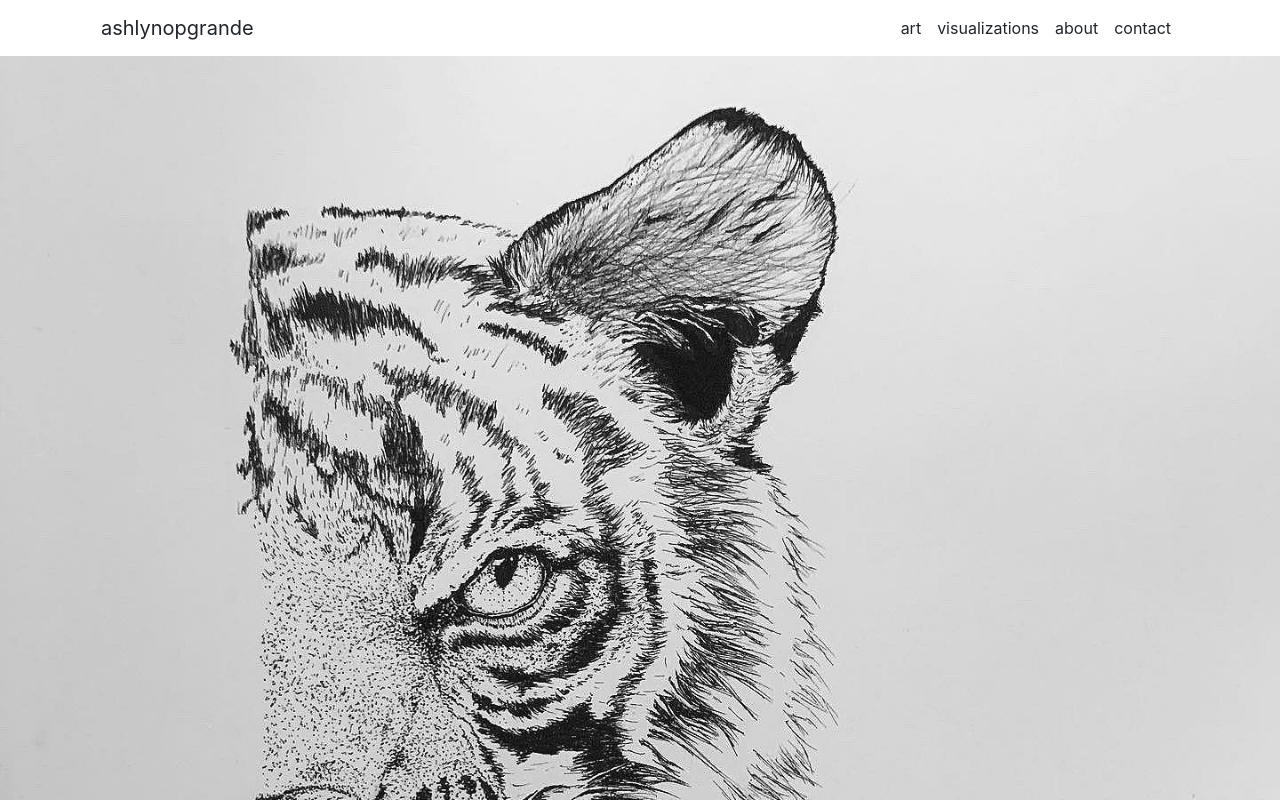
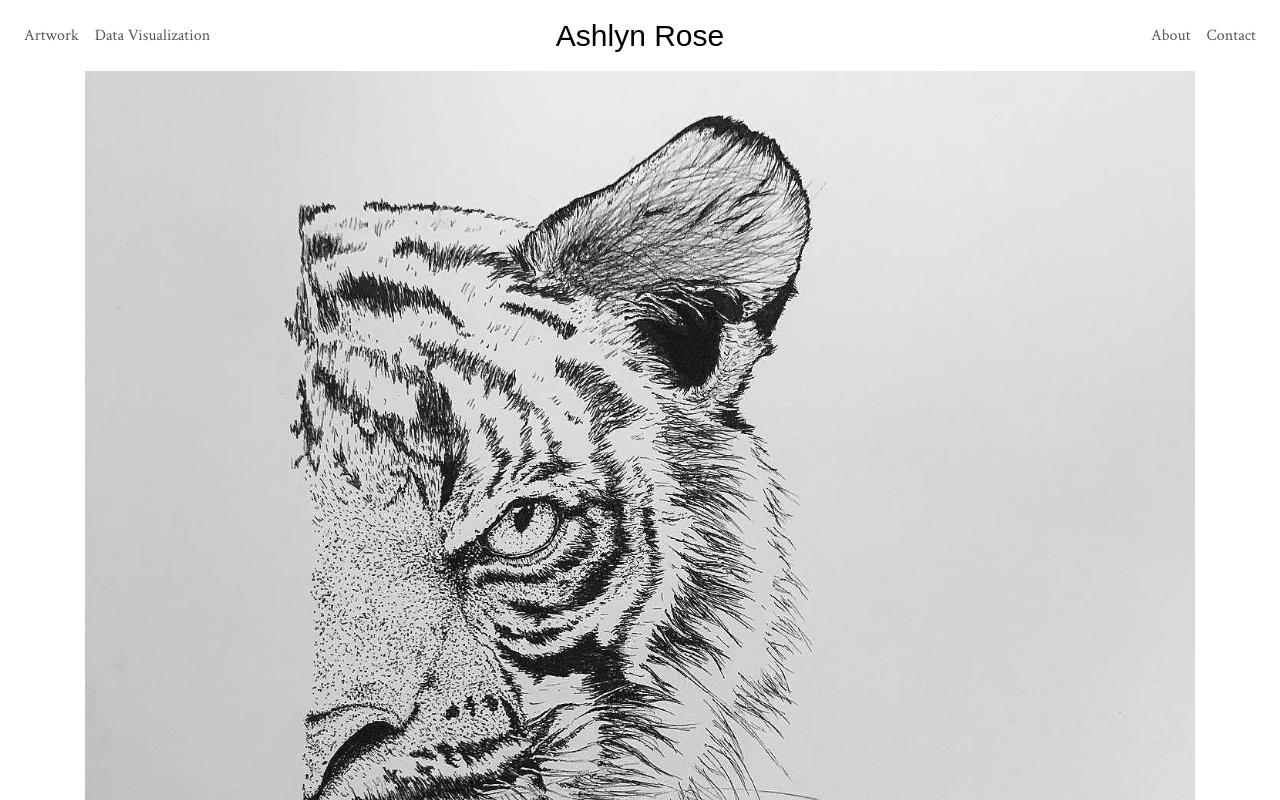
Before and after one commit to ashlyno/myportfolio, a plain HTML site: page index.html in a window 1280 px wide. Shown: the top 800 px of the page. Drawn offline with nearby package versions, Linux system fonts and the light colour scheme; a web font is replaced by a local one.

Commit message:
fixed navbars and added fonts

```diff
--- a/css/main.css
+++ b/css/main.css
@@ -0,0 +1,28 @@
+.navbar-brand {
+    color: black;
+    font-family: 'Lexend Peta', sans-serif;
+    font-size: 30px;
+}
+
+.navbar-brand:hover {
+    color: grey;
+}
+
+#title {
+    text-align: center;
+    margin: auto;
+    float: right;
+}
+
+.nav-link {
+    color: #575757;
+    font-family: 'Crimson Text', sans-serif;
+}
+
+.nav-link:hover {
+    color: #a9a9a9;
+}
+
+.body {
+    background-color: black
+}
--- a/index.html
+++ b/index.html
@@ -8,34 +8,45 @@
         <!-- Bootstrap CSS -->
         <link rel="stylesheet" href="https://stackpath.bootstrapcdn.com/bootstrap/4.4.1/css/bootstrap.min.css" integrity="sha384-Vkoo8x4CGsO3+Hhxv8T/Q5PaXtkKtu6ug5TOeNV6gBiFeWPGFN9MuhOf23Q9Ifjh" crossorigin="anonymous">
 
+        <!-- CSS -->
         <link rel="stylesheet" href="css/main.css"/>
 
-    <title>ashlynopgrande.com</title>
+        <!-- Fonts -->
+        <link href="https://fonts.googleapis.com/css2?family=Lexend+Peta&display=swap" rel="stylesheet">
+        <link href="https://fonts.googleapis.com/css2?family=Crimson+Text&display=swap" rel="stylesheet">
+
+        <title>ashestoashlynrose.com</title>
     </head>
+
     <body>
-        <div class="container">
+
         <nav class="navbar navbar-expand-lg">
+            <div class="navbar-collapse collapse w-100 order-1 order-md-0 dual-collapse2">
                 <ul class="navbar-nav mr-auto">
-                    <a class="navbar-brand">ashlynopgrande</a>
-                </ul>
-                <ul class="navbar-nav">
                     <li class="nav-item">
-                        <a class="nav-link">art</a>
+                        <a class="nav-link" href="#">Artwork</a>
                     </li>
                     <li class="nav-item">
-                        <a class="nav-link">visualizations</a>
+                        <a class="nav-link" href="#">Data Visualization</a>
+                    </li>
+                </ul>
+            </div>
+            <div class="mx-auto">
+                <a class="navbar-brand mx-auto" href="#">Ashlyn Rose</a>
+            </div>
+            <div class="navbar-collapse collapse w-100 order-3 dual-collapse2">
+                <ul class="navbar-nav ml-auto">
+                    <li class="nav-item">
+                        <a class="nav-link" href="#">About</a>
                     </li>
                     <li class="nav-item">
-                        <a class="nav-link">about</a>
-                    </li>
-                    <li class="nav-item">
-                        <a class="nav-link">contact</a>
+                        <a class="nav-link" href="#">Contact</a>
                     </li>
                 </ul>
+            </div>
         </nav>
-        </div>
 
-        <div class="containter" id="welcome_image">
+        <div class="container">
             <img src="\images\welcome_image.jpg" class="img-fluid" alt="Responsive image">
         </div>
 
```
Lines whose indentation alone changed are shown as unchanged.
